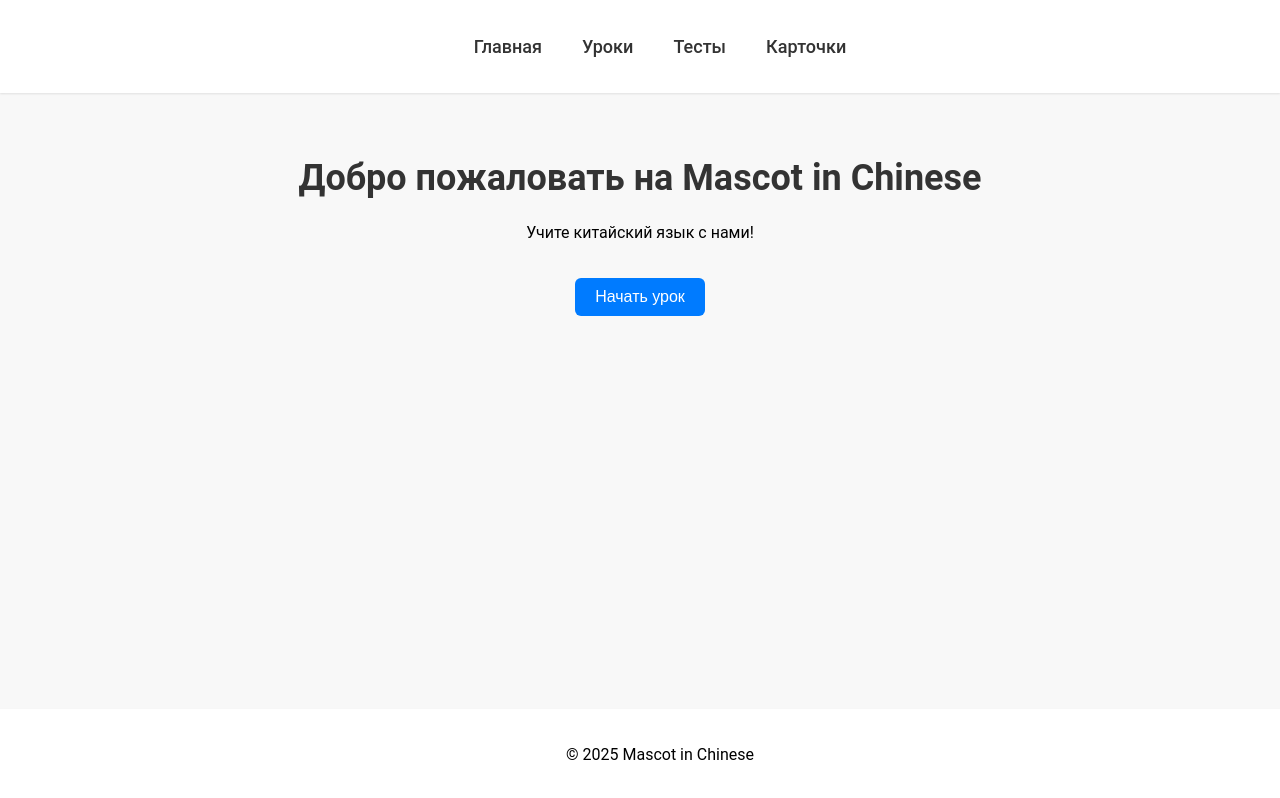
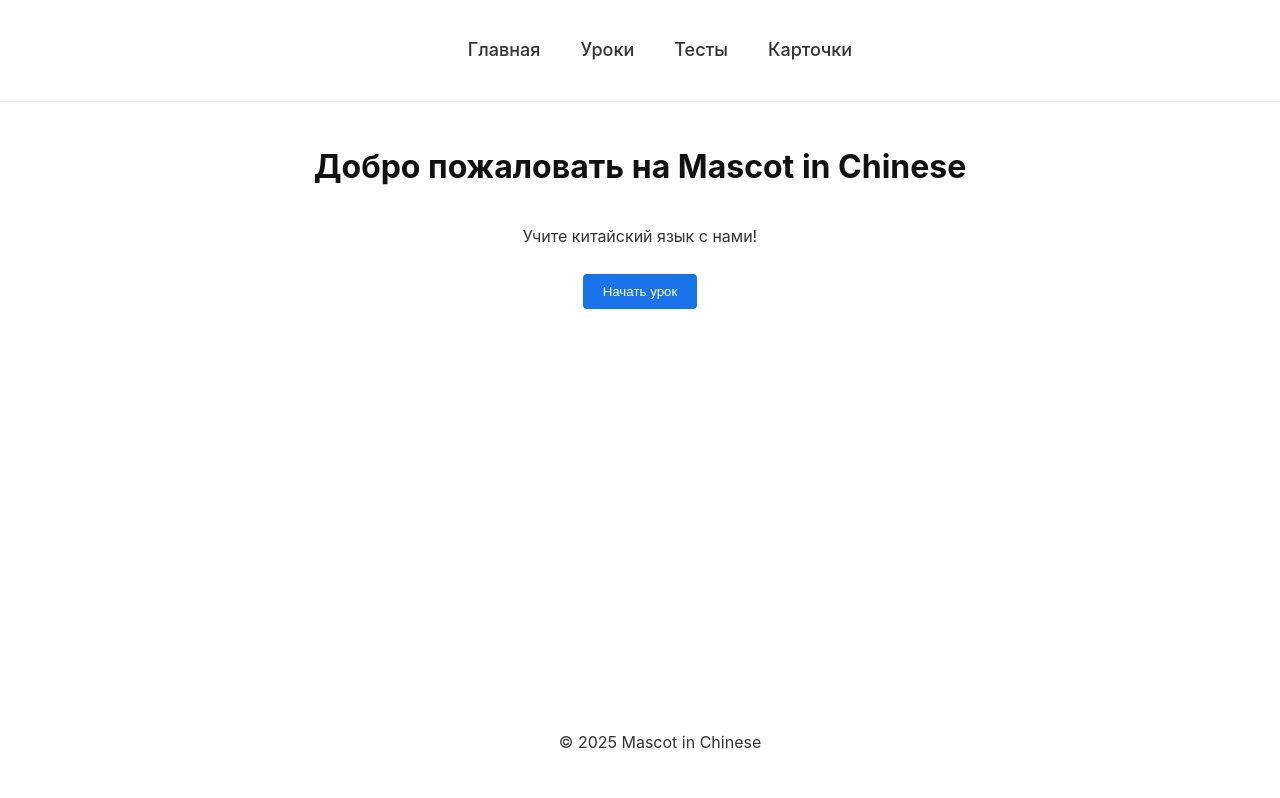
Before and after one commit to tatyana-evtikhova/mascotinchinese, a plain HTML site: page index.html in a window 1280 px wide. Drawn offline with Linux system fonts and the light colour scheme.

Commit message:
Updated styles

```diff
--- a/styles.css
+++ b/styles.css
@@ -1,15 +1,70 @@
 /* Основные стили для страницы */
 body {
-    font-family: 'Roboto', sans-serif; /* шрифт, похожий на Notion */
-    background-color: #f8f8f8; /* светлый фон */
+    font-family: 'Inter', sans-serif;
+    background-color: #ffffff;
+    color: #333333;
     margin: 0;
     padding: 0;
+    line-height: 1.6;
+}
+
+h1,
+h2,
+h3,
+h4,
+h5,
+h6 {
+    color: #111111;
+    margin: 0 0 1em;
+}
+
+p {
+    margin: 0 0 1.5em;
+}
+
+a {
+    color: #1a73e8;
+    text-decoration: none;
+}
+
+a:hover {
+    text-decoration: underline;
+}
+
+.container {
+    max-width: 800px;
+    margin: 0 auto;
+    padding: 20px;
+}
+
+.card {
+    background-color: #f9f9f9;
+    border: 1px solid #e0e0e0;
+    border-radius: 8px;
+    box-shadow: 0 1px 3px rgba(0, 0, 0, 0.1);
+    padding: 20px;
+    margin-bottom: 20px;
+}
+
+button {
+    background-color: #1a73e8;
+    color: #ffffff;
+    border: none;
+    border-radius: 4px;
+    padding: 10px 20px;
+    cursor: pointer;
+    transition: background-color 0.3s;
+}
+
+button:hover {
+    background-color: #1558b0;
 }
 
 /* Навигация */
 header {
     background-color: #fff;
-    box-shadow: 0 1px 2px rgba(0, 0, 0, 0.1); /* легкая тень */
+    box-shadow: 0 1px 2px rgba(0, 0, 0, 0.1);
+    /* легкая тень */
     padding: 20px 0;
 }
 
@@ -31,7 +86,8 @@ header nav ul li a {
 }
 
 header nav ul li a:hover {
-    color: #007bff; /* синий цвет при наведении */
+    color: #007bff;
+    /* синий цвет при наведении */
 }
 
 /* Главная страница */
@@ -40,26 +96,6 @@ main {
     margin: 0 auto;
     padding: 40px;
     text-align: center;
-}
-
-h1 {
-    font-size: 36px;
-    color: #333;
-}
-
-button {
-    background-color: #007bff; /* кнопка с синим цветом */
-    color: white;
-    padding: 10px 20px;
-    font-size: 16px;
-    border: none;
-    border-radius: 6px;
-    cursor: pointer;
-    margin-top: 20px;
-}
-
-button:hover {
-    background-color: #0056b3; /* темный синий при наведении */
 }
 
 /* Footer */
```
